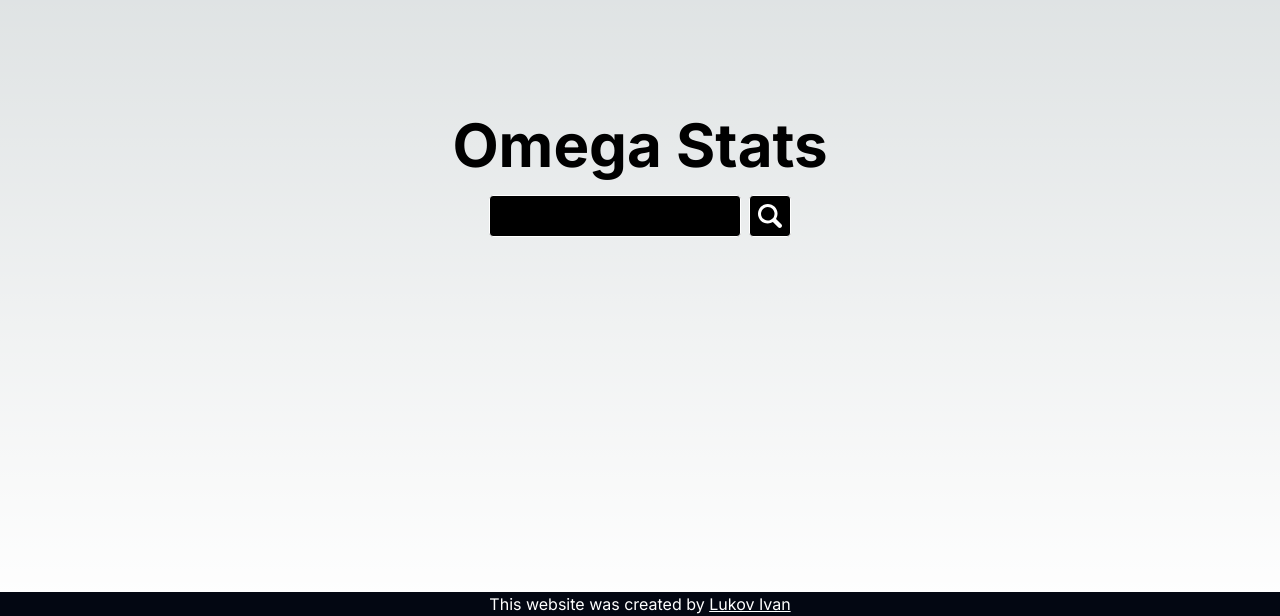
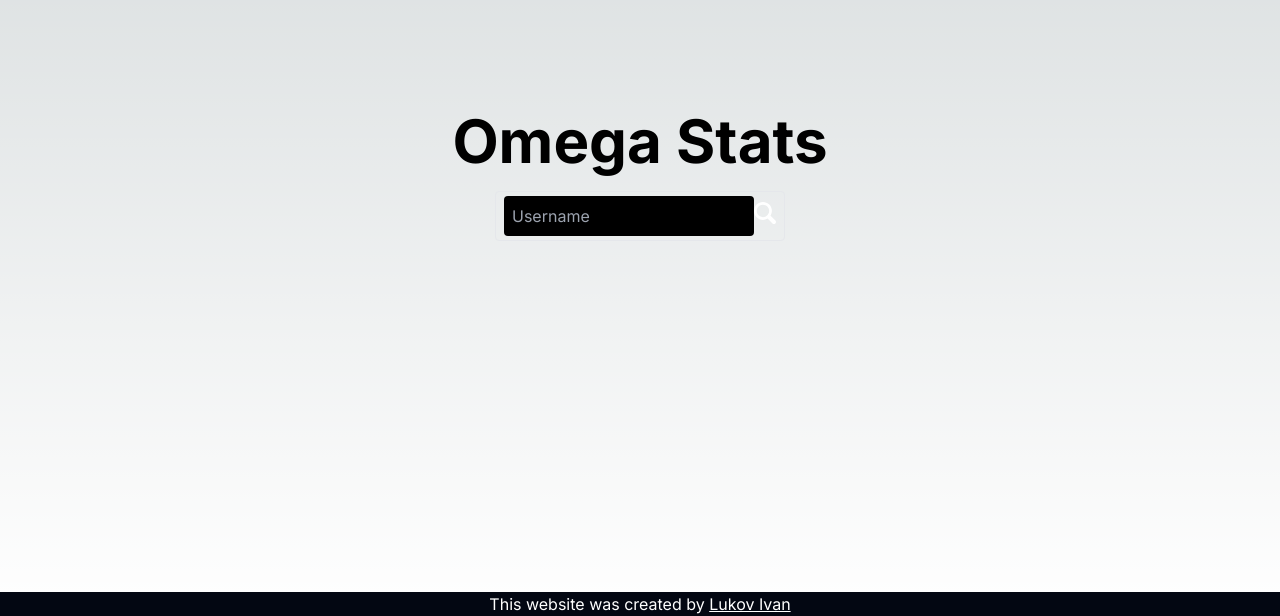
Before and after one commit to lukivan8/omega-stats, a Next.js app: page / in a window 1280 px wide. Shown: the part 184-800 px from the top of the page. Built offline with nearby package versions, Linux system fonts and the light colour scheme.

Commit message:
Updated searchbar

```diff
--- a/src/components/autocomplete.tsx
+++ b/src/components/autocomplete.tsx
@@ -9,6 +9,7 @@ type PropType = {
   inputChange: (event: ChangeEvent<HTMLInputElement>) => void;
   suggestions: PlayerData[];
   suggestionClick: Function;
+  styles:string;
 };
 
 const Autocomplete = ({
@@ -16,6 +17,7 @@ const Autocomplete = ({
   inputChange,
   suggestions,
   suggestionClick,
+  styles
 }: PropType) => {
   const [focused, setFocused] = useState(false);
   const [hovered, setHovered] = useState(false);
@@ -31,7 +33,8 @@ const Autocomplete = ({
         onBlur={() => {
           setFocused(false);
         }}
-        className="bg-black border-solid border text-sm md:text-base border-white px-1 p-2 text-white rounded focus:outline-none md:p-2 "
+        className={styles}
+        placeholder="Username"
       />
       {suggestions.length > 0 && (focused || !hovered) && (
         <ul
@@ -41,13 +44,13 @@ const Autocomplete = ({
           onMouseDown={() => {
             setHovered(false);
           }}
-          className="absolute w-full mt-1 py-2 bg-black border border-gray-300 rounded-lg shadow-lg"
+          className="absolute w-full mt-3 py-2 bg-black rounded-lg shadow-lg"
         >
           {suggestions.map((suggestion, index) => (
             <li
               key={index}
               onClick={() => suggestionClick(suggestion)}
-              className="px-4 py-2 cursor-pointer hover:bg-gray-900 text-ellipsis"
+              className="px-2 py-2 cursor-pointer text-ellipsis hover:underline"
             >
               {suggestion.username}
             </li>
--- a/src/components/navbar.tsx
+++ b/src/components/navbar.tsx
@@ -1,12 +1,13 @@
 import React from "react";
 import SearchBar from "./search-bar";
 import Link from "next/link";
+import Image from "next/image";
 
 export default function Navbar() {
   return (
-    <div className="flex md:flex-row flex-col  gap-4 items-center px-8 justify-between py-3">
-      <Link href={"/"} className="font-bold    md:text-4xl text-3xl">
-        Omega Stats
+    <div className="flex flex-row gap-4 items-center px-8 py-3">
+      <Link href={"/"} >
+        <Image src="/icons/logo.svg" className="w-full" alt={"Omega Stats"} width={48} height={48}/>
       </Link>
       <SearchBar />
     </div>
--- a/src/components/search-bar.tsx
+++ b/src/components/search-bar.tsx
@@ -33,31 +33,23 @@ export default function SearchBar() {
 
   return (
     <form>
-      <div className="flex gap-2 justify-center items-stretch h-8 md:h-auto ">
+      <div className="flex w-full justify-center border rounded items-center py-1 px-2 ">
         <Autocomplete
           inputChange={handleInputChange}
           suggestionClick={handleSuggestionClick}
           inputValue={inputValue}
           suggestions={suggestions}
+          styles="bg-black text-base border-white px-1 text-white rounded w-full focus:outline-none md:p-2 "
         />
         <Link href={inputValue !== "" ? "/" + server + "/" + inputValue : path}>
           <button
-            className="bg-black border-solid border border-white p-2 rounded font-bold"
             type="submit"
           >
             <Image
               src="/icons/lens.svg"
-              className="md:hidden"
               alt={"go"}
-              width={20}
-              height={20}
-            />
-            <Image
-              src="/icons/lens.svg"
-              className="hidden md:block"
-              alt={"go"}
-              width={24}
-              height={24}
+              width={22}
+              height={22}
             />
           </button>
         </Link>
```
Also changed, not shown: public/icons/logo.svg (added).
